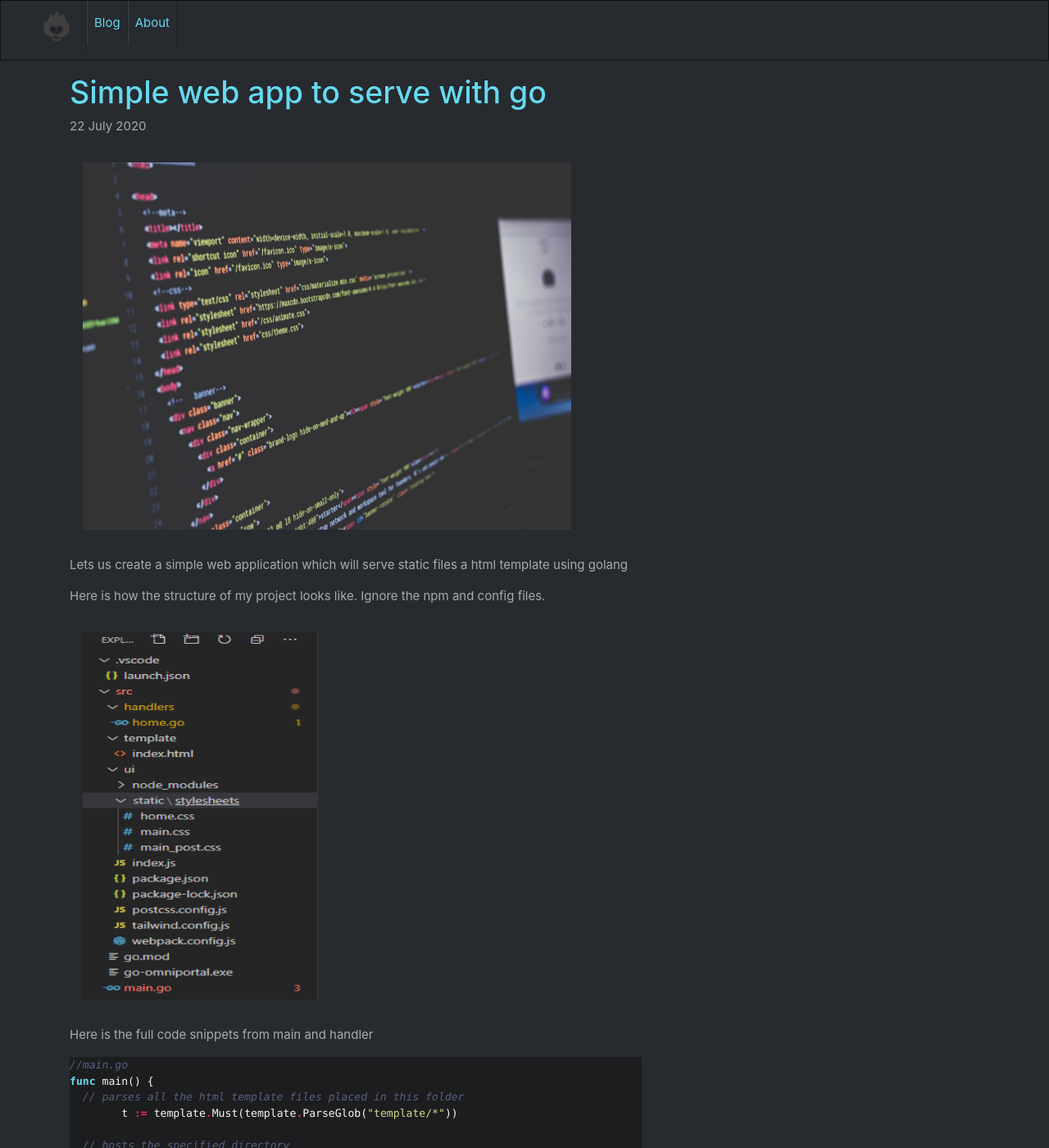
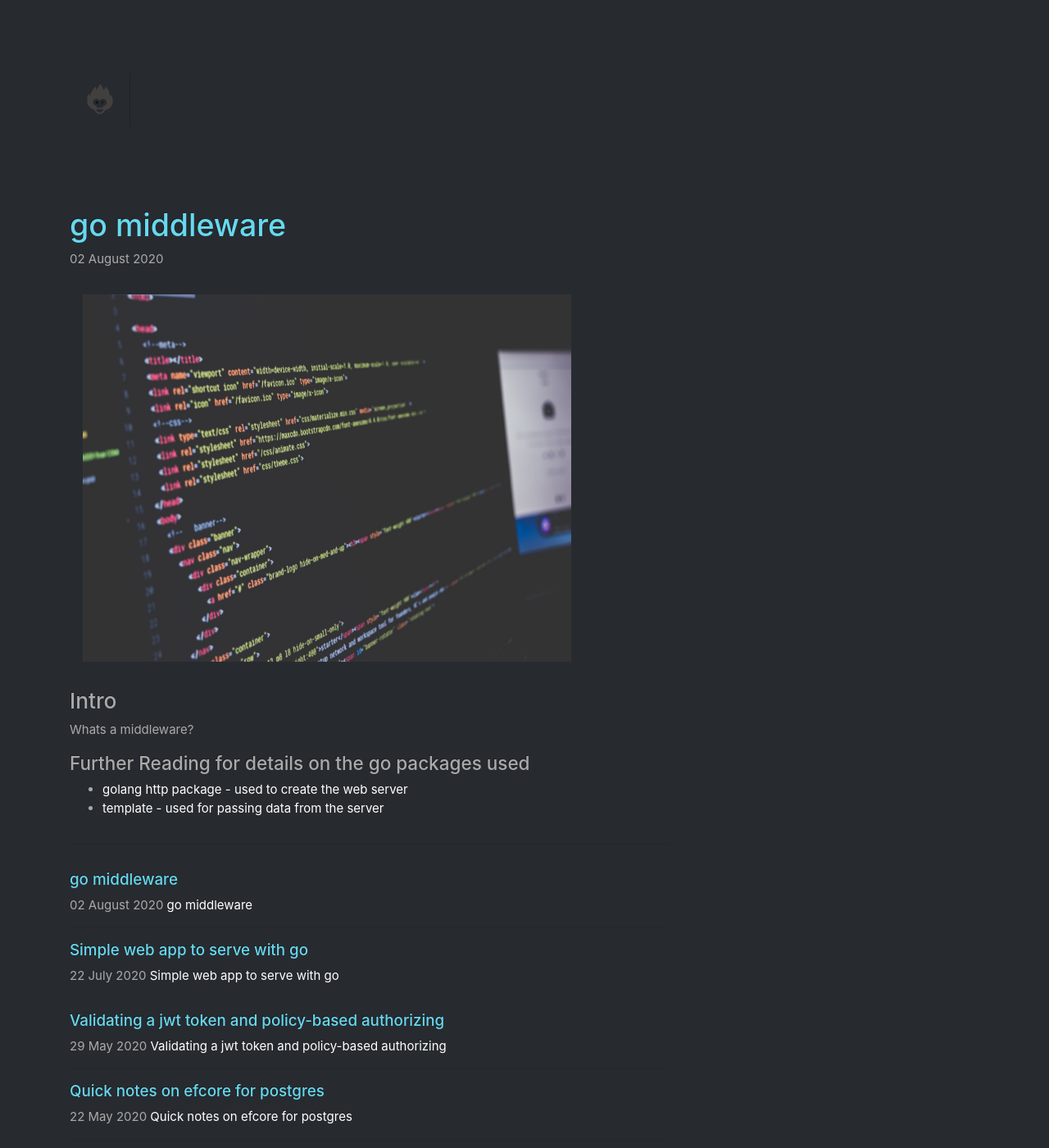
Before and after one commit to unrealnerd/unrealnerd.github.io, a Jekyll site: the page built from index.html, in a window 1280 px wide and 1400 px high. Shown: the whole window at 82% size. Built offline with Jekyll 4.4.1, drawn with Linux system fonts in a browser that asks for light colours; nearby versions of some CDN libraries; some of the changed text lies outside the part shown.

Commit message:
* chnaged the nav bar style

```diff
--- a/_layouts/default.html
+++ b/_layouts/default.html
@@ -11,19 +11,19 @@
 </head>
 
 <body>
-  <nav class="navbar navbar-expand-md nav fixed-top navigationbar">
+  <nav class="container navbar sticky-top navbar-expand-md nav navigationbar">
     <ul class="navbar-nav">
       <li class="nav-item">
         <a class="navbar-brand" href="{{ site.url }}">
           <img src="{{ site.baseurl }}/img/bitsmonkey.svg" alt="Logo" style="width:40px;">
         </a>
       </li>
-      <li class="nav-item">
+      <!-- <li class="nav-item">
         <a class="nav-link" href="/blog/">Blog</a>
       </li>
       <li class="nav-item">
         <a class="nav-link" href="/about/">About</a>
-      </li>
+      </li> -->
     </ul>
   </nav>
   <div class="container">
--- /dev/null
+++ b/_posts/2020-08-02-go-middleware.md
@@ -0,0 +1,17 @@
+---
+layout: post
+title: go middleware
+description: go middleware
+author: bitsmonkey
+tags: golang, middleware, programming
+---
+![golang middleware](/img/golang-server-cover.jpg){:.coverimage}
+
+### Intro
+
+Whats a middleware?
+
+#### Further Reading for details on the go packages used
+
+- [golang http package - used to create the web server](https://golang.org/pkg/net/http/)
+- [template - used for passing data from the server](https://golang.org/pkg/html/template/)
--- a/css/main.css
+++ b/css/main.css
@@ -5,8 +5,8 @@
 
 .navigationbar {
     padding-bottom: .5rem;
-    padding-left: 2rem;
     background-color: #272B30;
+    border: none;
 }
 
 .nav-link {
```
